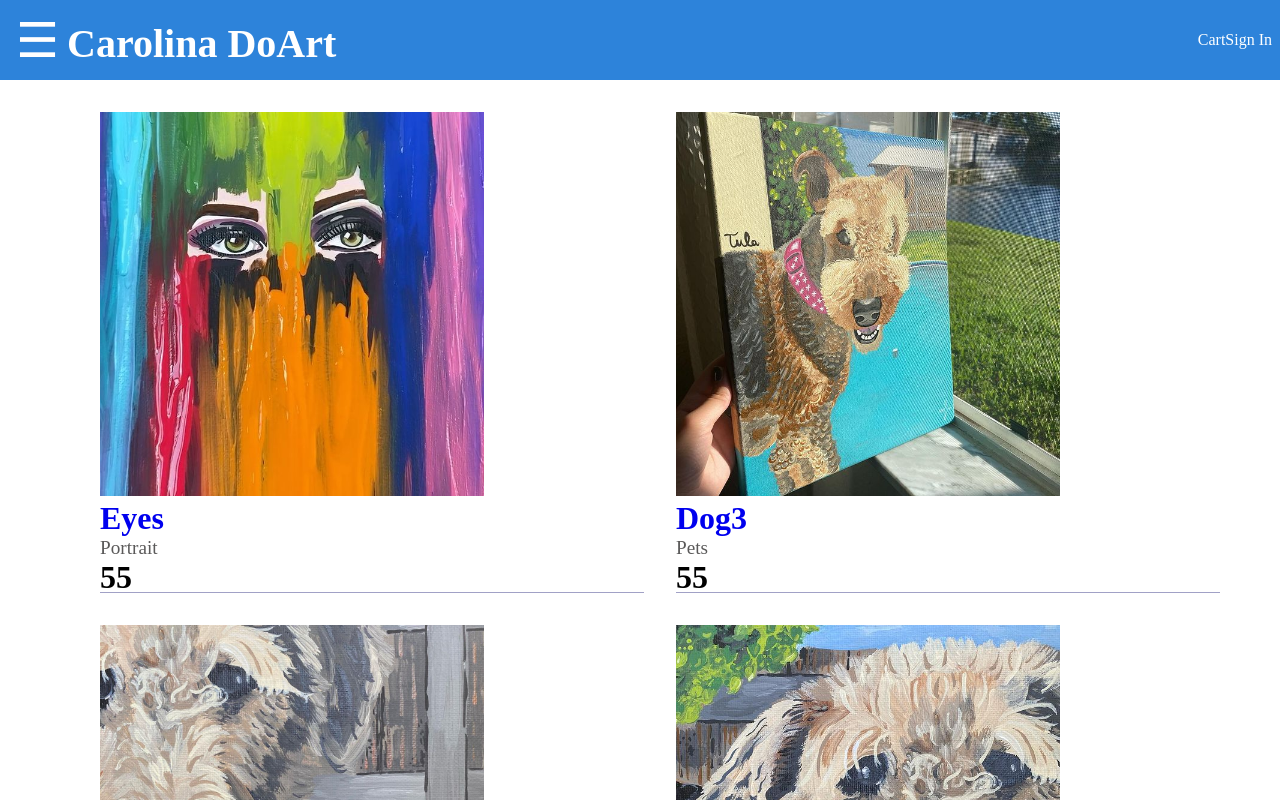
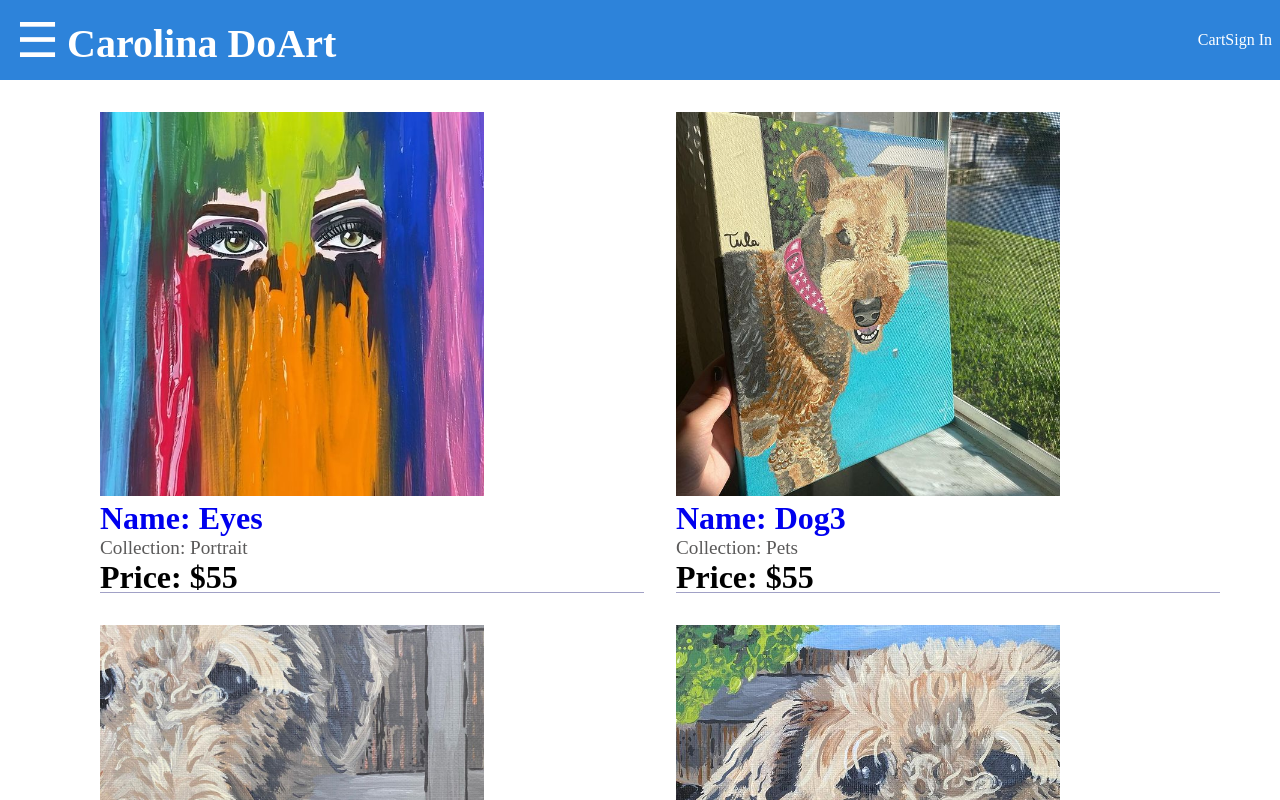
Before and after one commit to andrewrb22/Ecommerce_Template, a React (Create React App) app in the folder DoArt/doart/: page / in a window 1280 px wide. Shown: the top 800 px of the page. Built offline with nearby package versions, Linux system fonts and the light colour scheme.

Commit message:
Updated homescreen

```diff
--- a/DoArt/doart/src/Screens/HomeScreen.js
+++ b/DoArt/doart/src/Screens/HomeScreen.js
@@ -10,9 +10,9 @@ function HomeScreen(props) {
                     <div className="paint">
                         <Link to={'/paintings/' + paint._id}> <img className="paint-image" src={paint.images} alt="paint1" /></Link>
                         <div className="paint-name">
-                            <Link to={'/paintings/' + paint._id}>{paint.name}</Link> </div>
-                        <div className="paint-brand">{paint.category}</div>
-                        <div className="paint-price">{paint.price}</div>
+                            <Link to={'/paintings/' + paint._id}>Name: {paint.name}</Link> </div>
+                        <div className="paint-brand">Collection: {paint.category}</div>
+                        <div className="paint-price">Price: ${paint.price}</div>
                         <div className="paint-rating">{paint.rating}</div>
                     </div>
                 </li>
```
